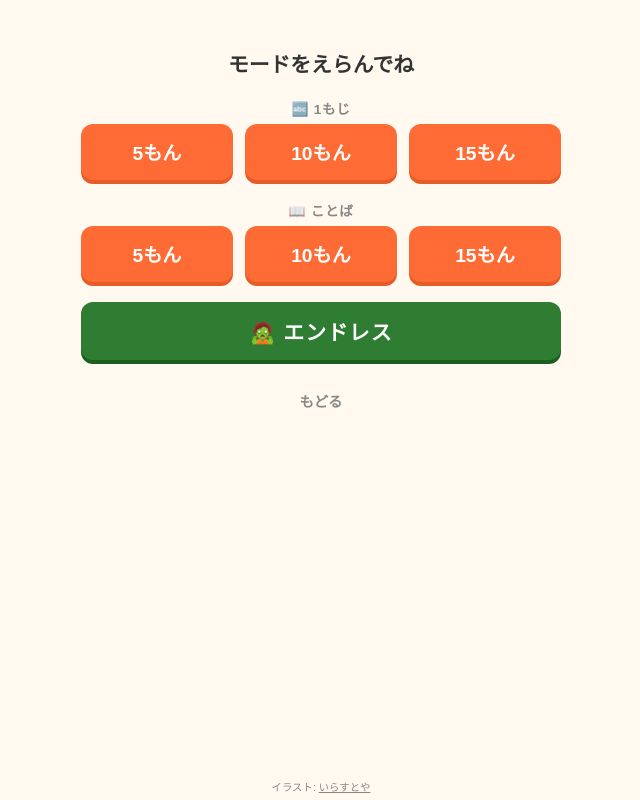
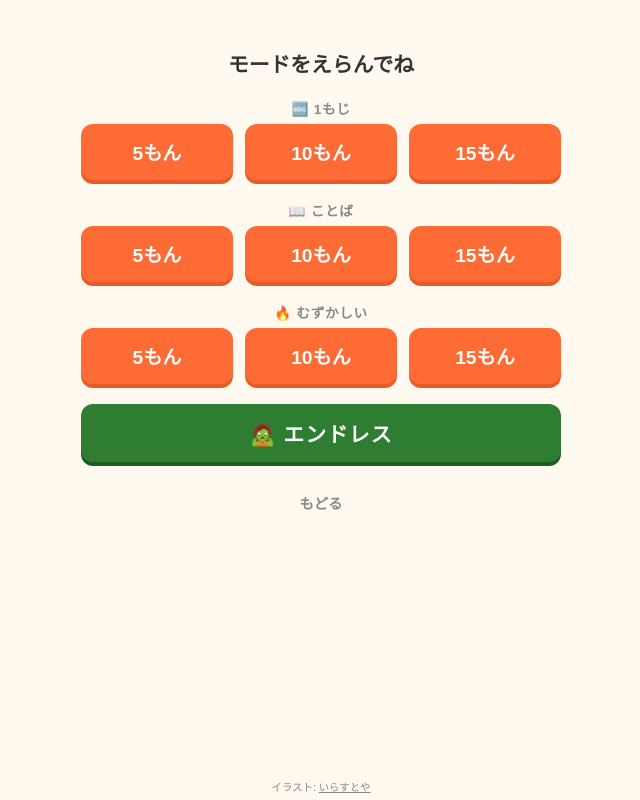
Before and after one commit to YH-taiyo/romaji-game, a plain HTML site: page index.html in a window 1280 px wide. Both pictures are taken after a click on the button "あそぶ". Shown: the whole page, without its empty margins (319-959 px from the left). Drawn offline with Linux system fonts and the light colour scheme.

Commit message:
add hard mode (youon + irregular chars)

```diff
--- a/index.html
+++ b/index.html
@@ -44,6 +44,15 @@
         <button id="btn-mode-5"  class="btn-primary">5もん</button>
         <button id="btn-mode-10" class="btn-primary">10もん</button>
         <button id="btn-mode-15" class="btn-primary">15もん</button>
+      </div>
+    </div>
+
+    <div class="mode-group">
+      <div class="mode-group-label">🔥 むずかしい</div>
+      <div class="mode-buttons">
+        <button id="btn-hard-5"  class="btn-primary">5もん</button>
+        <button id="btn-hard-10" class="btn-primary">10もん</button>
+        <button id="btn-hard-15" class="btn-primary">15もん</button>
       </div>
     </div>
 
```
